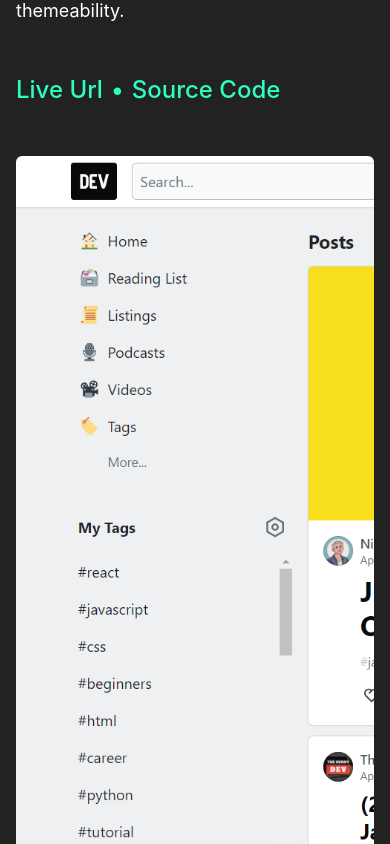
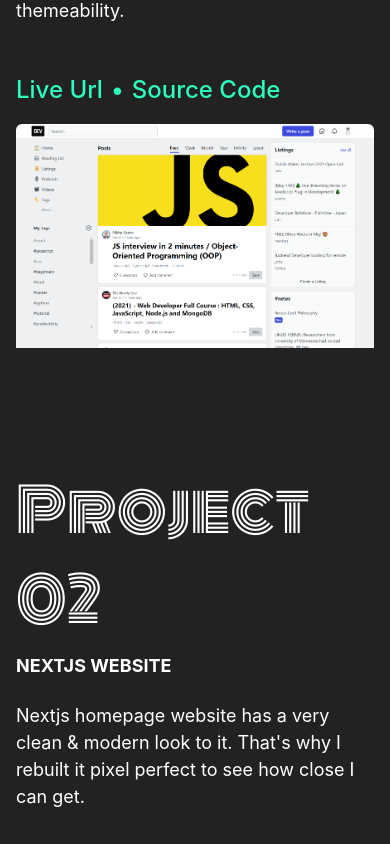
Before and after one commit to jaisharx/jaisharx.dev, a Next.js app: page / in a window 390 px wide. Shown: the part 1020-1864 px from the top of the page. Built offline with nearby package versions, Linux system fonts and the light colour scheme.

Commit message:
more responsive styles

```diff
--- a/components/projects.js
+++ b/components/projects.js
@@ -49,16 +49,15 @@ function Project({ count, title, imgSrc, url, githubUrl, children }) {
                     Source Code
                 </CustomLink>
             </HStack>
-            <Box borderRadius="md" overflow="hidden" mt={12}>
+            <Box borderRadius="md" overflow="hidden" mt={{ base: 4, lg: 12}}>
                 <Link href={url} isExternal>
-                    <Box position="relative" w="1280px" h="800px">
-                        <NextImage
-                            alt={title}
-                            src={`/${imgSrc}.png`}
-                            layout="fill"
-                            objectFit="cover"
-                        />
-                    </Box>
+                    <NextImage
+                        alt={title}
+                        src={`/${imgSrc}.png`}
+                        width="1280"
+                        height="800"
+                        objectFit="cover"
+                    />
                 </Link>
             </Box>
         </Box>
```
